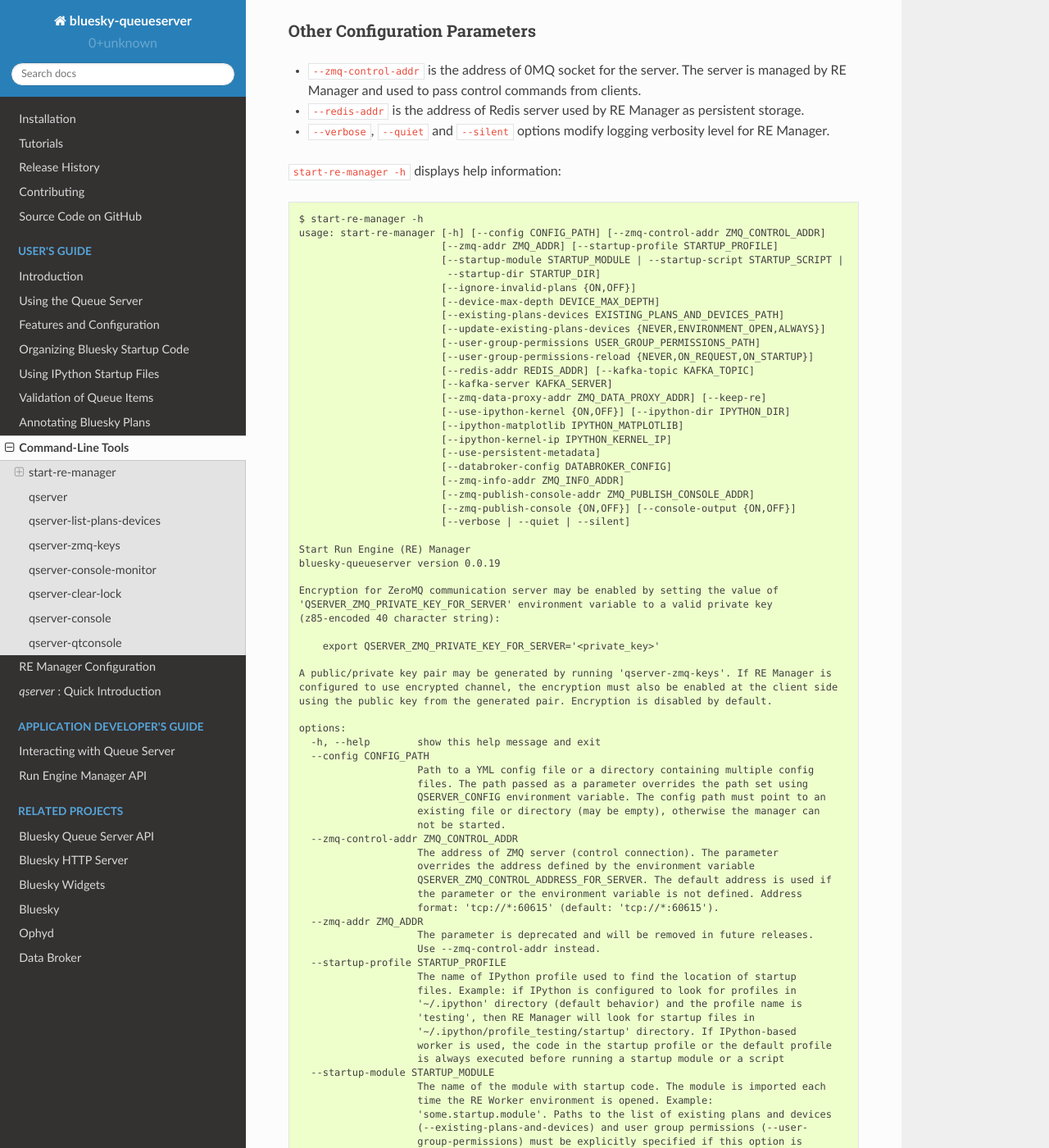
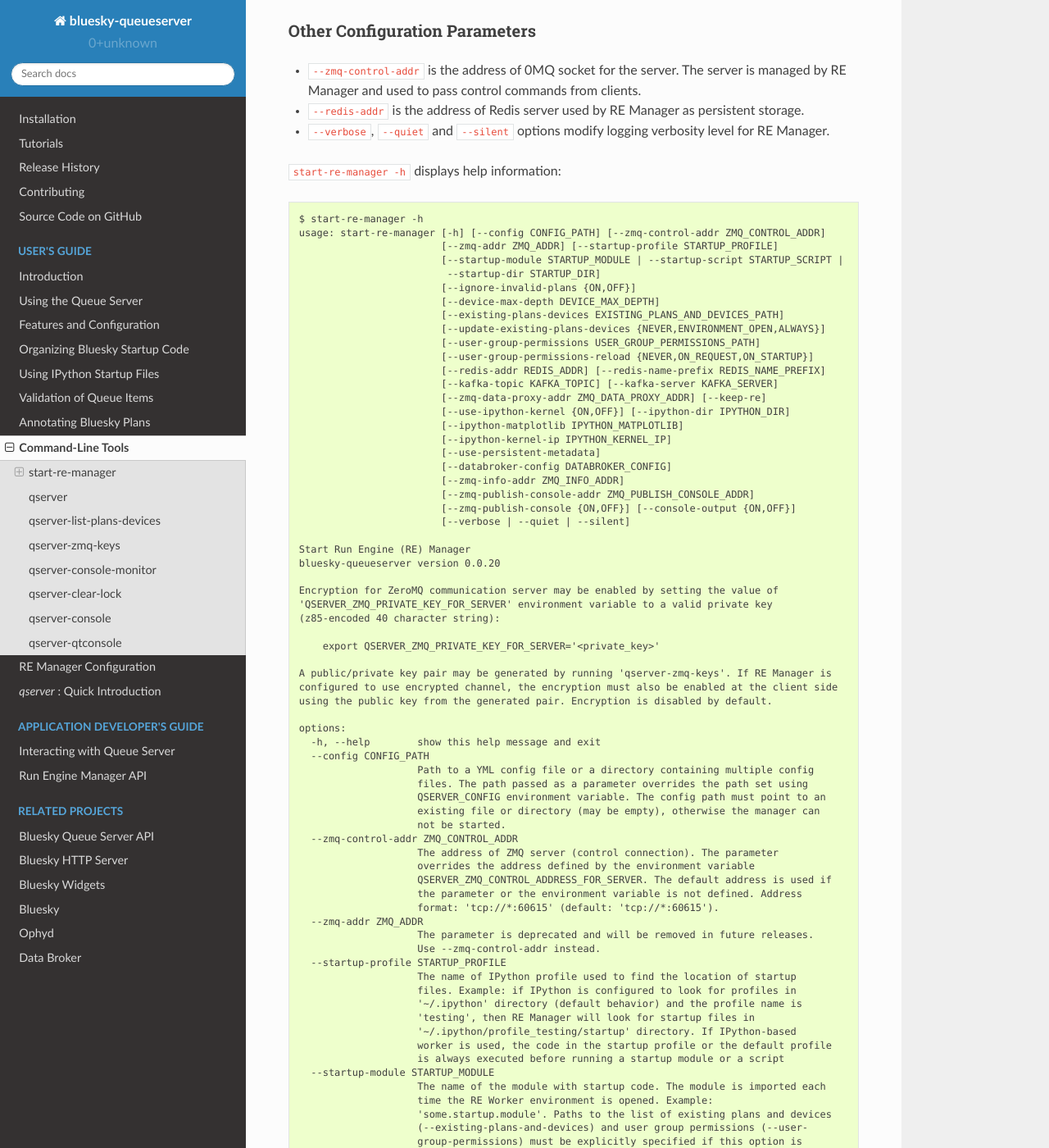
Before and after one commit to bluesky/bluesky-queueserver, a Sphinx documentation site: the page built from docs/source/cli_tools.rst, in a window 1280 px wide and 1400 px high, scrolled down 3298 px. Shown: the whole window at 82% size. Built offline with Sphinx 7.4.7 and the Read the Docs theme 2.0.0, drawn with Linux system fonts in a browser that asks for light colours; some of the changed text lies outside the part shown.

Commit message:
DOC: add descriptions of the new CLI parameters

```diff
--- a/docs/source/cli_tools.rst
+++ b/docs/source/cli_tools.rst
@@ -198,8 +198,8 @@
                             [--update-existing-plans-devices {NEVER,ENVIRONMENT_OPEN,ALWAYS}]
                             [--user-group-permissions USER_GROUP_PERMISSIONS_PATH]
                             [--user-group-permissions-reload {NEVER,ON_REQUEST,ON_STARTUP}]
-                            [--redis-addr REDIS_ADDR] [--kafka-topic KAFKA_TOPIC]
-                            [--kafka-server KAFKA_SERVER]
+                            [--redis-addr REDIS_ADDR] [--redis-name-prefix REDIS_NAME_PREFIX]
+                            [--kafka-topic KAFKA_TOPIC] [--kafka-server KAFKA_SERVER]
                             [--zmq-data-proxy-addr ZMQ_DATA_PROXY_ADDR] [--keep-re]
                             [--use-ipython-kernel {ON,OFF}] [--ipython-dir IPYTHON_DIR]
                             [--ipython-matplotlib IPYTHON_MATPLOTLIB]
@@ -212,7 +212,7 @@
                             [--verbose | --quiet | --silent]
 
     Start Run Engine (RE) Manager
-    bluesky-queueserver version 0.0.19
+    bluesky-queueserver version 0.0.20
 
     Encryption for ZeroMQ communication server may be enabled by setting the value of
     'QSERVER_ZMQ_PRIVATE_KEY_FOR_SERVER' environment variable to a valid private key
@@ -309,6 +309,9 @@
       --redis-addr REDIS_ADDR
                         The address of Redis server, e.g. 'localhost', '127.0.0.1',
                         'localhost:6379' (default: localhost).
+      --redis-name-prefix REDIS_NAME_PREFIX
+                        The prefix for the names of Redis keys used by RE Manager (default:
+                        qs_default).
       --kafka-topic KAFKA_TOPIC
                         The kafka topic to publish to.
       --kafka-server KAFKA_SERVER
@@ -418,7 +421,7 @@
                   command [command ...]
 
     Command-line tool for communicating with RE Monitor.
-    bluesky-queueserver version 0.0.18.
+    bluesky-queueserver version 0.0.20.
 
     positional arguments:
       command           a sequence of keywords and parameters that define the command
@@ -640,7 +643,7 @@
 
     Bluesky-QServer:
     CLI tool for generating the list of plans and devices from beamline startup scripts.
-    bluesky-queueserver version 0.0.19
+    bluesky-queueserver version 0.0.20
 
     options:
       -h, --help        show this help message and exit
@@ -723,7 +726,7 @@
 
     Bluesky-QServer:
     ZMQ security: Generate public-private key pair for ZeroMQ control communication channel.
-    bluesky-queueserver version 0.0.3.post61.dev0+g45f1afb.
+    bluesky-queueserver version 0.0.20.
 
     Generate new public-private key pair for secured 0MQ control connection between
     RE Manager and client applications. If private key is passed as ``--zmq-private-key``
@@ -769,7 +772,7 @@
 
     Queue Server Console Monitor:
     CLI tool for remote monitoring of console output published by RE Manager.
-    bluesky-queueserver version 0.0.19
+    bluesky-queueserver version 0.0.20
 
     optional arguments:
       -h, --help        show this help message and exit
@@ -802,9 +805,10 @@
 
   $ qserver-clear-lock -h
   usage: qserver-clear-lock [-h] [--redis-addr REDIS_ADDR]
+                                 [--redis-name-prefix REDIS_NAME_PREFIX]
 
   Bluesky-QServer: Clear RE Manager lock.
-  bluesky-queueserver version 0.0.19.
+  bluesky-queueserver version 0.0.20.
 
   Recover locked RE Manager if the lock key is lost. The utility requires access to Redis
   used by RE Manager. Provide the address of Redis service using '--redis-addr' parameter.
@@ -815,6 +819,9 @@
     --redis-addr REDIS_ADDR
                       The address of Redis server, e.g. 'localhost', '127.0.0.1',
                       'localhost:6379' (default: localhost).
+    --redis-name-prefix REDIS_NAME_PREFIX
+                      The prefix for the names of Redis keys used by RE Manager (default:
+                      qs_default).
 
 
 .. _qserver_console_cli:
```
